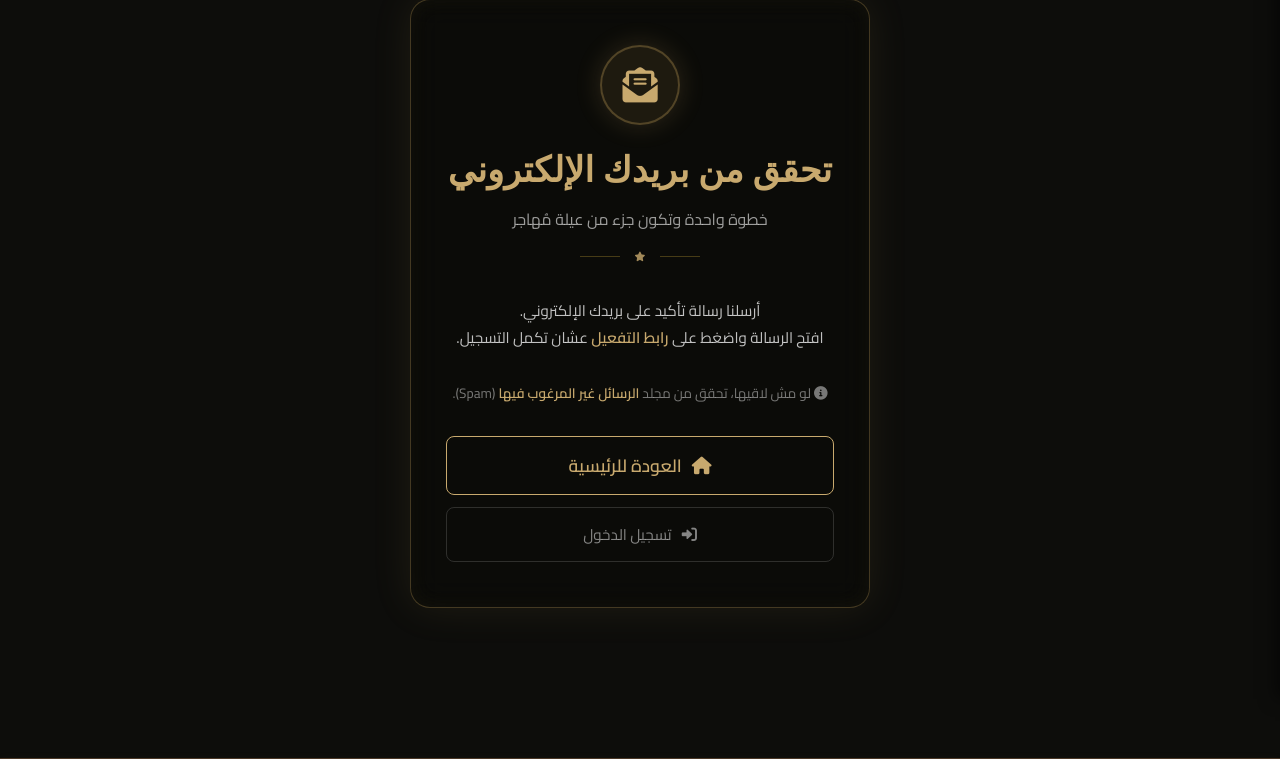
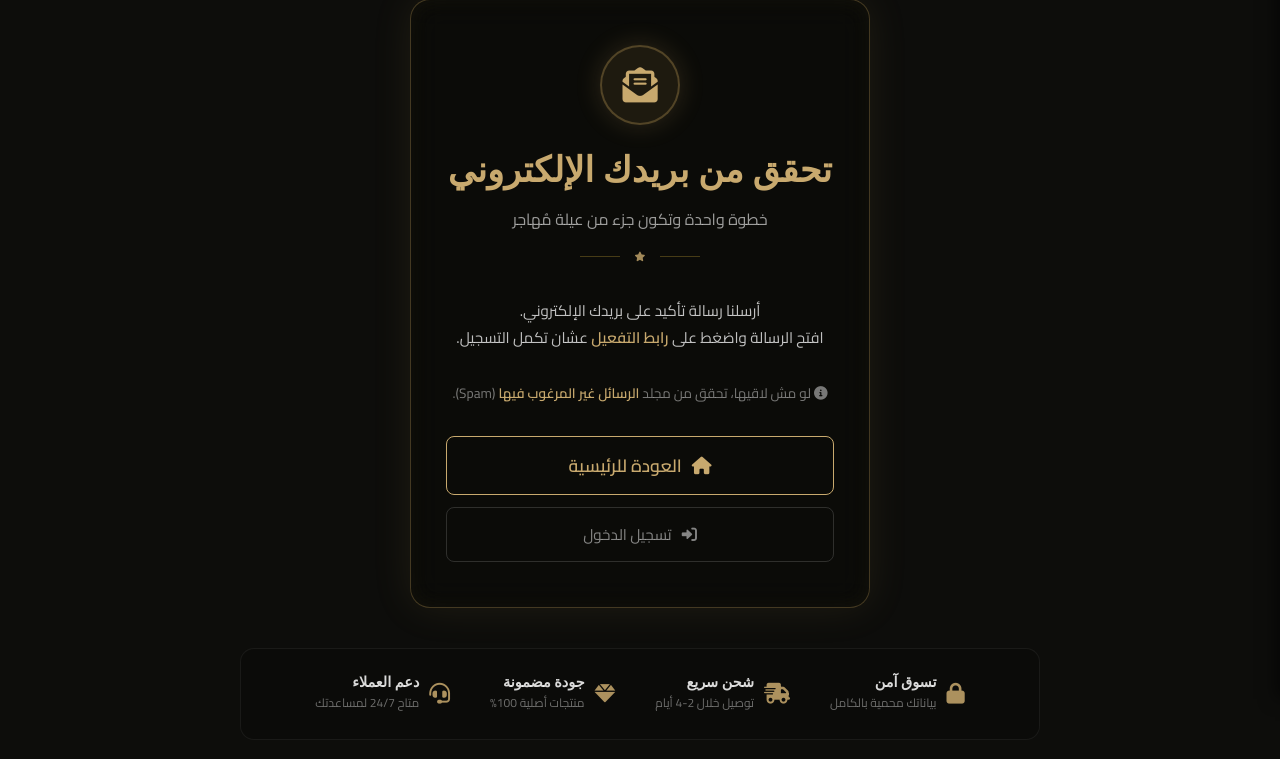
Before and after one commit to engziad05/mohager-store, a Django app: template templates/account/verification_sent.html in a window 1280 px wide. Shown: the part 101-860 px from the top of the page. Run offline with Django 5.2, Linux system fonts and the light colour scheme; the template is opened without the code that fills it, so the values that code supplies are empty; some libraries are stand-ins or nearby versions; some web fonts are replaced; grey boxes are pictures that could not be loaded.

Commit message:
style: add trust features bar to verification page

```diff
--- a/templates/account/verification_sent.html
+++ b/templates/account/verification_sent.html
@@ -132,6 +132,56 @@
         text-decoration: none;
     }
     .secondary-btn:hover { color: var(--gold); border-color: rgba(201, 167, 92, 0.3); }
+
+    .trust-bar {
+        width: 100%;
+        max-width: 800px;
+        display: flex;
+        justify-content: center;
+        align-items: center;
+        gap: 40px;
+        flex-wrap: wrap;
+        margin-top: 40px;
+        padding: 25px 20px;
+        background: rgba(10, 10, 8, 0.5);
+        border-radius: 14px;
+        border: 1px solid rgba(255,255,255,0.06);
+    }
+    .trust-item {
+        display: flex;
+        align-items: center;
+        gap: 10px;
+        direction: rtl;
+    }
+    .trust-item i {
+        font-size: 1.3rem;
+        color: var(--gold);
+        opacity: 0.85;
+    }
+    .trust-item .trust-text {
+        display: flex;
+        flex-direction: column;
+    }
+    .trust-item .trust-title {
+        color: rgba(255,255,255,0.85);
+        font-size: 0.9rem;
+        font-weight: 600;
+        font-family: var(--font-heading);
+    }
+    .trust-item .trust-desc {
+        color: rgba(255,255,255,0.4);
+        font-size: 0.75rem;
+    }
+
+    @media (max-width: 600px) {
+        .trust-bar {
+            gap: 20px;
+        }
+        .trust-item {
+            flex: 0 0 45%;
+            justify-content: center;
+        }
+    }
 </style>
 
 <div class="auth-page-wrapper">
@@ -164,5 +214,36 @@
             <i class="fas fa-sign-in-alt"></i> تسجيل الدخول
         </a>
     </div>
+
+    <div class="trust-bar">
+        <div class="trust-item">
+            <i class="fas fa-lock"></i>
+            <div class="trust-text">
+                <span class="trust-title">تسوق آمن</span>
+                <span class="trust-desc">بياناتك محمية بالكامل</span>
+            </div>
+        </div>
+        <div class="trust-item">
+            <i class="fas fa-shipping-fast"></i>
+            <div class="trust-text">
+                <span class="trust-title">شحن سريع</span>
+                <span class="trust-desc">توصيل خلال 2-4 أيام</span>
+            </div>
+        </div>
+        <div class="trust-item">
+            <i class="fas fa-gem"></i>
+            <div class="trust-text">
+                <span class="trust-title">جودة مضمونة</span>
+                <span class="trust-desc">منتجات أصلية 100%</span>
+            </div>
+        </div>
+        <div class="trust-item">
+            <i class="fas fa-headset"></i>
+            <div class="trust-text">
+                <span class="trust-title">دعم العملاء</span>
+                <span class="trust-desc">متاح 24/7 لمساعدتك</span>
+            </div>
+        </div>
+    </div>
 </div>
 {% endblock %}
```
